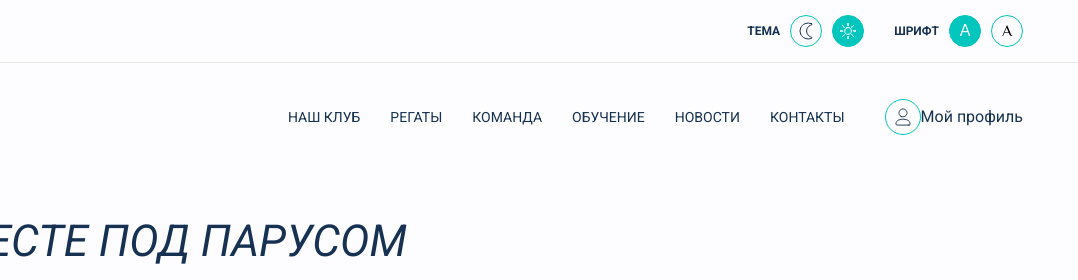
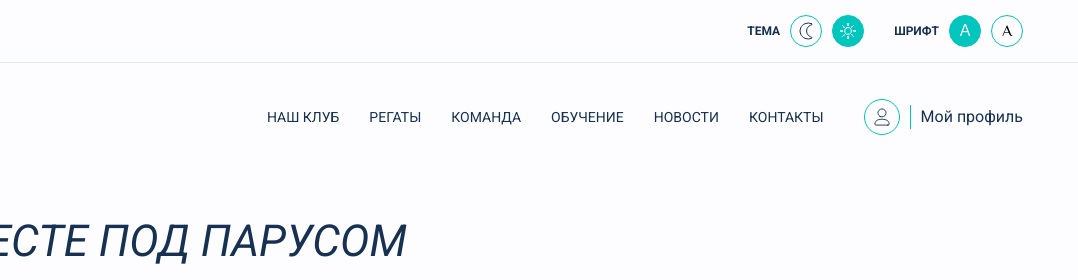
Before and after one commit to BlackYoshiii/yach-club, a plain HTML site: page index.html in a window 1280 px wide. Shown: the top 280 px of the page, 202-1280 px from the left. Drawn offline with Linux system fonts and the light colour scheme.

Commit message:
Добавляет стилизацию вкладке - Мой профиль

```diff
--- a/css/style.css
+++ b/css/style.css
@@ -252,6 +252,14 @@ body {
 
 .signin:active {
   opacity: 0.3;
+}
+
+.myprofile {
+  margin: 0;
+  margin-left: 10px;
+  padding: 0;
+  padding-left: 10px;
+  border-left: 1px solid #00c6bd;
 }
 
 /* main */
```
